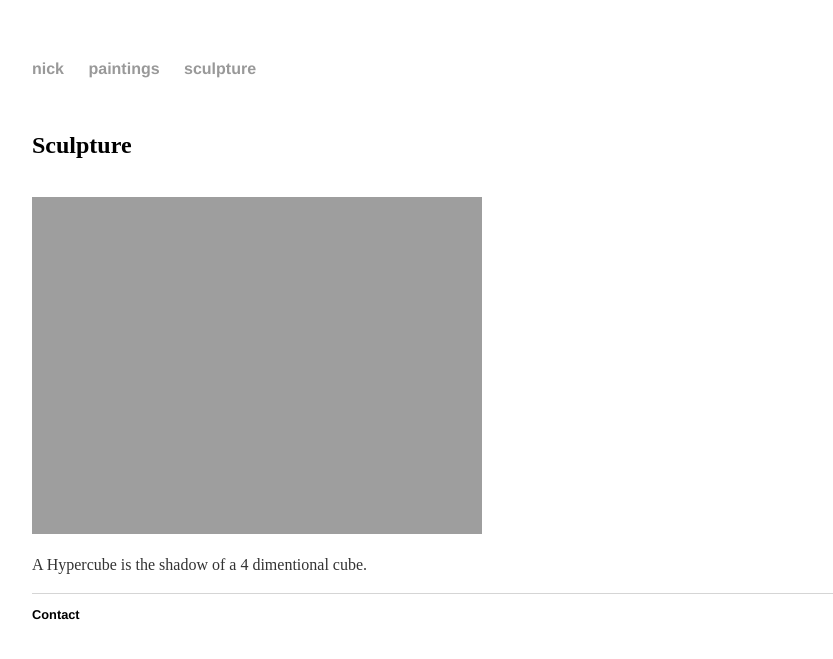
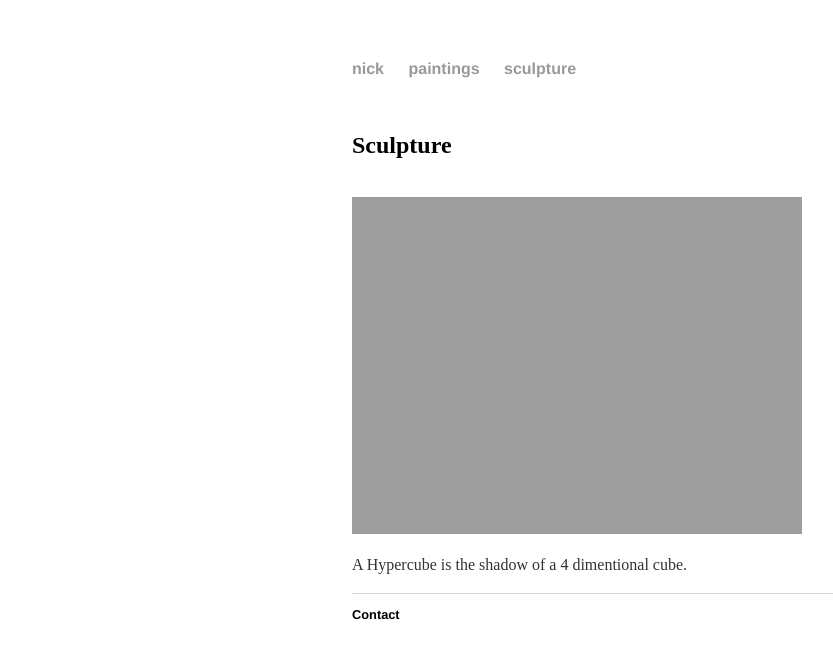
Before and after one commit to slavachalnev/nickaustinbrown.github.io, a Jekyll site: the page built from sculpture/index.html, in a window 1280 px wide. Shown: the top 659 px of the page, without its empty margins (32-865 px from the left). Built offline with Jekyll 4.4.1, drawn with Linux system fonts in a browser that asks for light colours.

Commit message:
Update main.css

```diff
--- a/css/main.css
+++ b/css/main.css
@@ -1,6 +1,6 @@
 body {
     margin: 60px auto;
-    width: 90%;
+    width: 40%;
 }
 nav ul, footer ul {
     font-family:'Helvetica', 'Arial', 'Sans-Serif';
```
